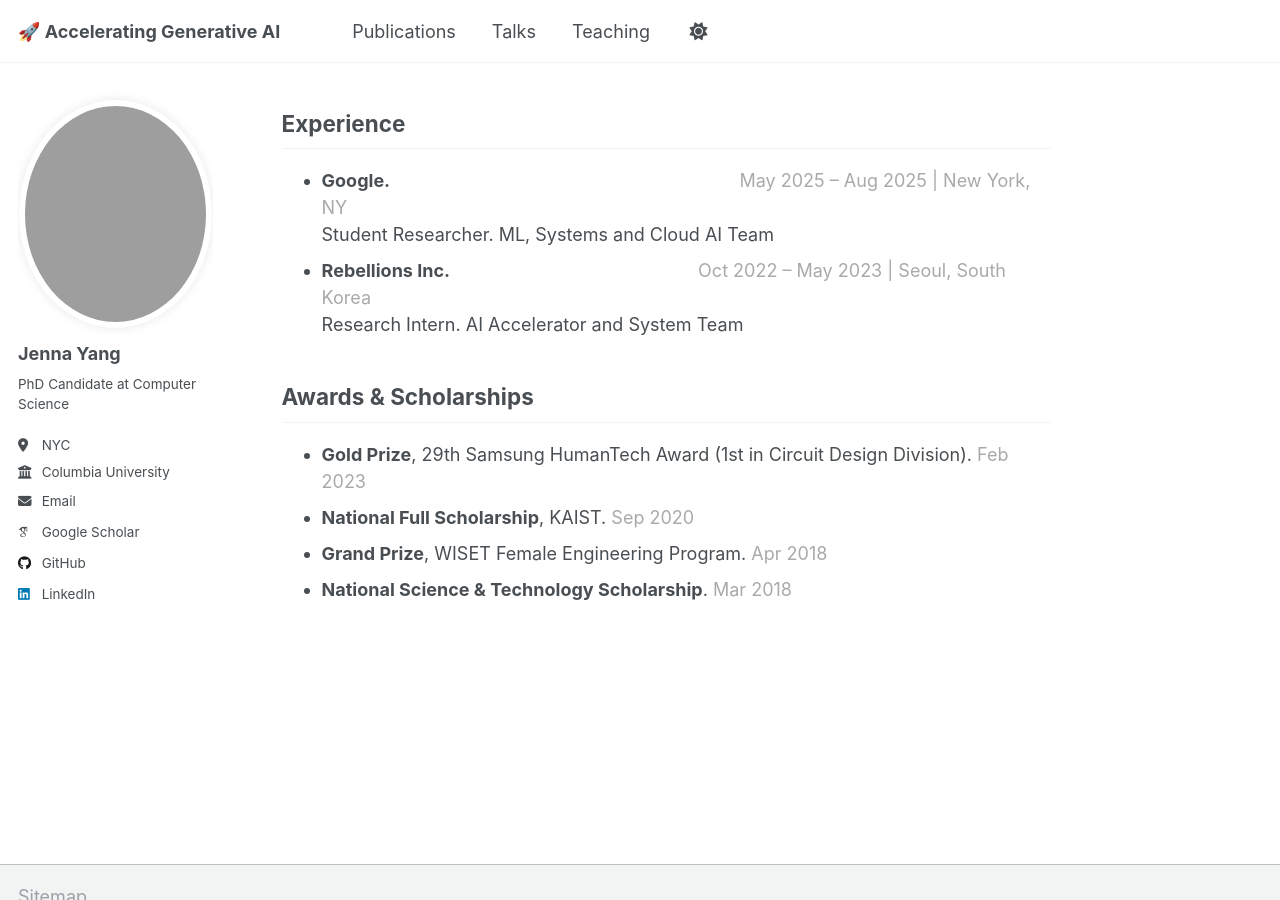
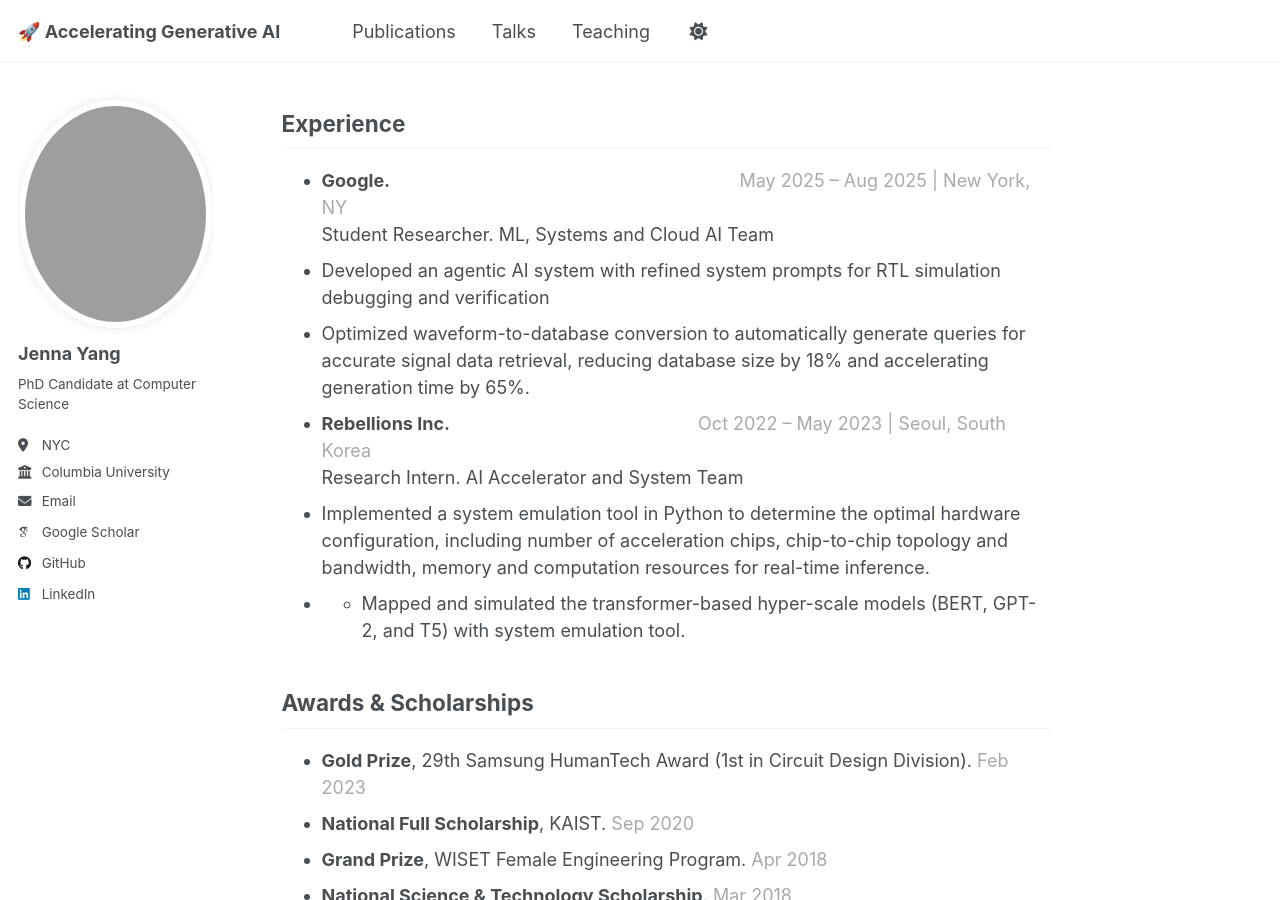
Before and after one commit to jenna-yang/jenna-yang.github.io, a Jekyll site: the page built from _pages/about.md, in a window 1280 px wide and 900 px high, scrolled down 765 px. Built offline with Jekyll 4.4.1, drawn with Linux system fonts in a browser that asks for light colours; some web fonts are replaced.

Commit message:
update role description

```diff
--- a/_pages/about.md
+++ b/_pages/about.md
@@ -32,9 +32,13 @@ System-on-chip Platforms | Embedded Scalable Platforms | System Optimization wit
 
 ## Experience
 - **Google.**&nbsp;&nbsp;&nbsp;&nbsp;&nbsp;&nbsp;&nbsp;&nbsp;&nbsp;&nbsp;&nbsp;&nbsp;&nbsp;&nbsp;&nbsp;&nbsp;&nbsp;&nbsp;&nbsp;&nbsp;&nbsp;&nbsp;&nbsp;&nbsp;&nbsp;&nbsp;&nbsp;&nbsp;&nbsp;&nbsp;&nbsp;&nbsp;&nbsp;&nbsp;&nbsp;&nbsp;&nbsp;&nbsp;&nbsp;&nbsp;&nbsp;&nbsp;&nbsp;&nbsp;&nbsp;&nbsp;&nbsp;&nbsp;&nbsp;&nbsp;&nbsp;&nbsp;&nbsp;&nbsp;&nbsp;&nbsp;&nbsp;&nbsp;&nbsp;&nbsp;&nbsp;&nbsp;&nbsp;&nbsp;&nbsp;&nbsp;&nbsp;&nbsp;   <span style="color:darkgray">May 2025 – Aug 2025 | New York, NY</span>
-Student Researcher. ML, Systems and Cloud AI Team
+Student Researcher. ML, Systems and Cloud AI Team<br>
+- Developed an agentic AI system with refined system prompts for RTL simulation debugging and verification<br>
+- Optimized waveform-to-database conversion to automatically generate queries for accurate signal data retrieval, reducing database size by 18% and accelerating generation time by 65%.<br>
 - **Rebellions Inc.**&nbsp;&nbsp;&nbsp;&nbsp;&nbsp;&nbsp;&nbsp;&nbsp;&nbsp;&nbsp;&nbsp;&nbsp;&nbsp;&nbsp;&nbsp;&nbsp;&nbsp;&nbsp;&nbsp;&nbsp;&nbsp;&nbsp;&nbsp;&nbsp;&nbsp;&nbsp;&nbsp;&nbsp;&nbsp;&nbsp;&nbsp;&nbsp;&nbsp;&nbsp;&nbsp;&nbsp;&nbsp;&nbsp;&nbsp;&nbsp;&nbsp;&nbsp;&nbsp;&nbsp;&nbsp;&nbsp;&nbsp;&nbsp;   <span style="color:darkgray">Oct 2022 – May 2023 | Seoul, South Korea</span>
-Research Intern. AI Accelerator and System Team
+Research Intern. AI Accelerator and System Team<br>
+- Implemented a system emulation tool in Python to determine the optimal hardware configuration, including number of acceleration chips, chip-to-chip topology and bandwidth, memory and computation resources for real-time inference. <br>
+- - Mapped and simulated the transformer-based hyper-scale models (BERT, GPT-2, and T5) with system emulation tool.<br>
 
 
 ## Awards & Scholarships
```
